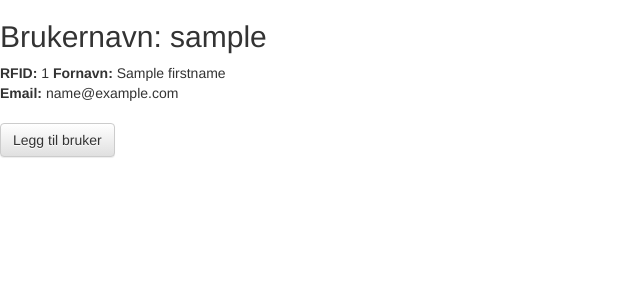
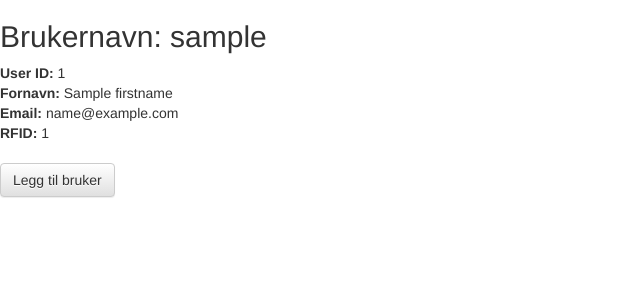
Before and after one commit to toyenyouthlibrary/front-end, a Flask app: template src/templates/user_profile.html in a window 1280 px wide. Shown: the top 300 px of the page, without its empty margins (0-640 px from the left). Run offline with Flask 2, Linux system fonts and the light colour scheme; the template is opened without the code that fills it: most values are stand-ins (such as "Sample title", 1, 10 or a date in 2020); some libraries are stand-ins or nearby versions.

Commit message:
Included user ID in profile page

```diff
--- a/src/templates/user_profile.html
+++ b/src/templates/user_profile.html
@@ -4,9 +4,11 @@
 
 <h2>Brukernavn: {{username}}</h2>
 
-{% if rfid %}
-<b>RFID:</b> {{rfid}}
+{% if userID %}
+<b>User ID:</b> {{userID}}
 {% endif %}
+
+<br>
 
 {% if firstname %}
 <b>Fornavn:</b> {{firstname}}
@@ -19,6 +21,12 @@
 {% endif %}
 
 <br>
+
+{% if rfid %}
+<b>RFID:</b> {{rfid}}
+{% endif %}
+
+<br>
 <br>
 
 <a href="{{url_create_user}}" class="btn btn-default">Legg til bruker</a>
```
